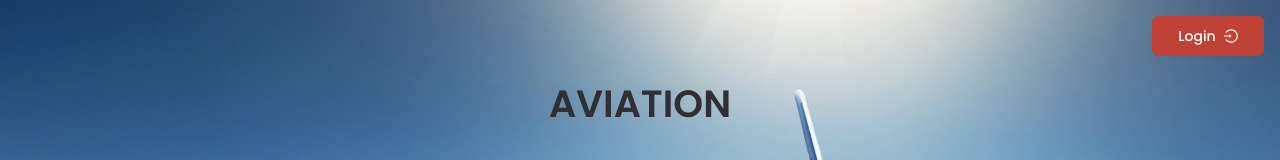
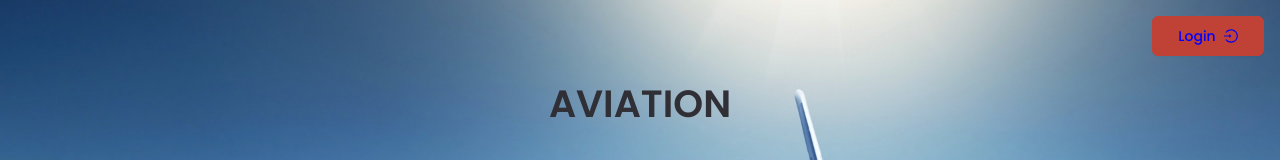
Before and after one commit to poornananda/megha, a React (Create React App) app: page /Landing in a window 1280 px wide. Shown: the top 160 px of the page. Built offline with nearby package versions, Linux system fonts and the light colour scheme.

Commit message:
Update index.scss

```diff
--- a/src/pages/index.scss
+++ b/src/pages/index.scss
@@ -18,7 +18,7 @@
         .LoginButton {
             background-color: #C04236;
             border-color: #C04236;
-            color: #FFFF;
+            color: blue;
             font-family: Poppins;
             font-weight: 500;
             height: 2.5rem;
```
